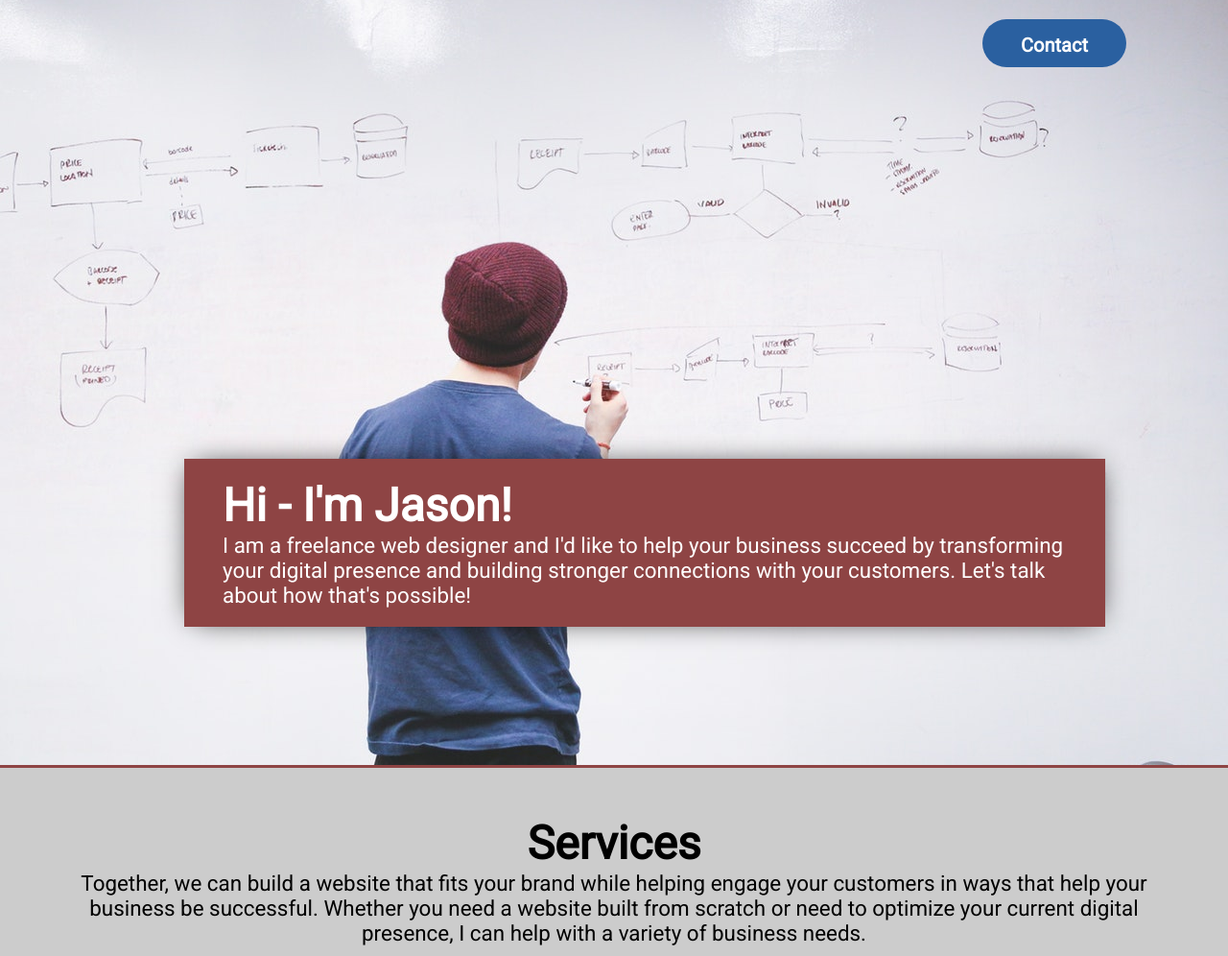
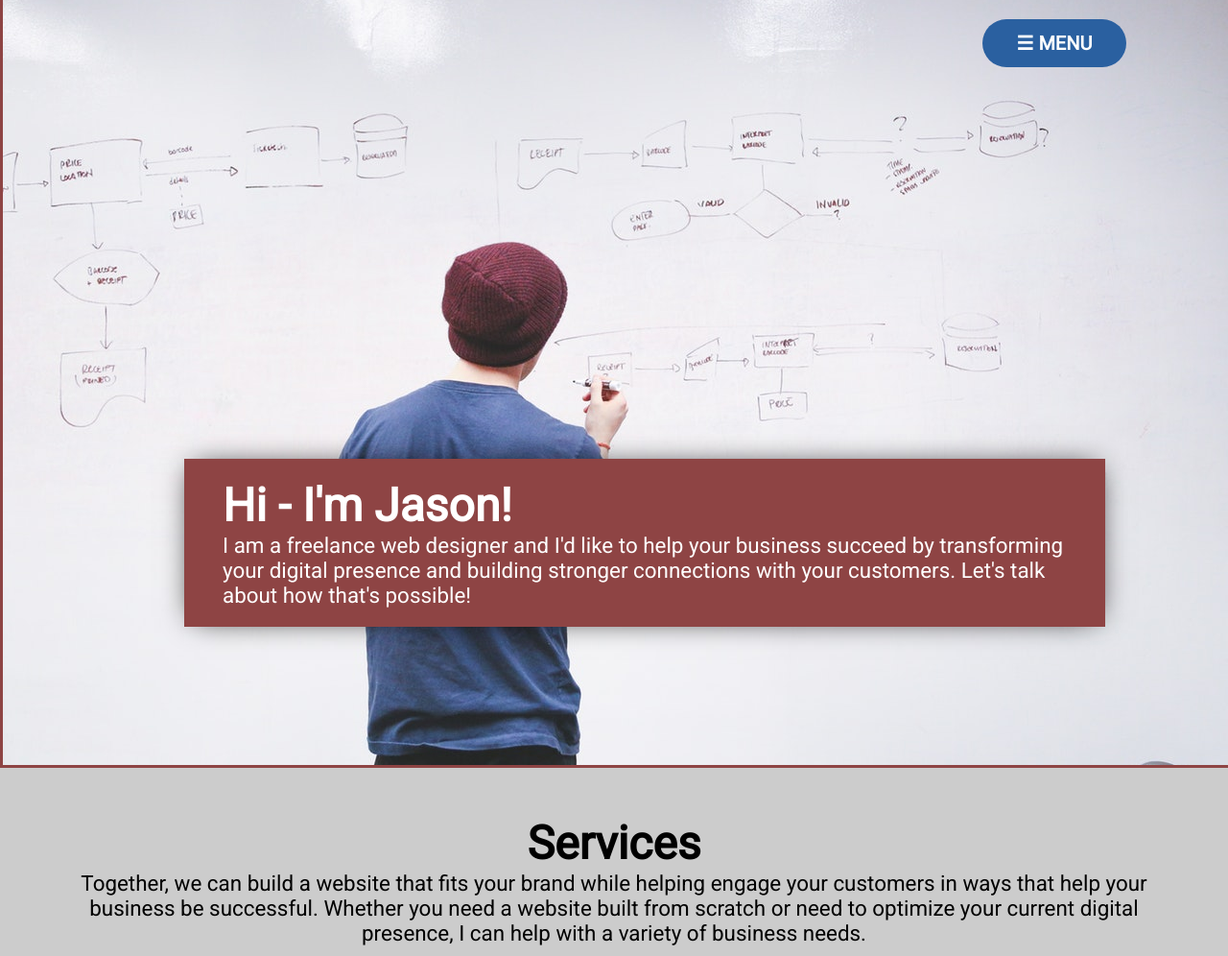
Before and after one commit to jasonbodman/portfolio-redesign, a PHP site: page /index.html in a window 1280 px wide. Shown: the top 996 px of the page at 96% size. Run offline with PHP 8.4, Linux system fonts and the light colour scheme; some libraries are stand-ins or nearby versions; some web fonts are replaced.

Commit message:
add menu navigation and update contactform.php file

```diff
--- a/css/styles.css
+++ b/css/styles.css
@@ -31,6 +31,20 @@
 
 
 /* SECTION STYLES */
+
+.sidenav {
+  height: 100%; /* 100% Full-height */
+  width: 0px; /* 0 width - change this with JavaScript */
+  position: fixed; /* Stay in place */
+  z-index: 1; /* Stay on top */
+  top: 0; /* Stay at the top */
+  left: 0;
+  background-color: #ccc; /* Black*/
+  overflow-x: hidden; /* Disable horizontal scroll */
+  padding-top: 60px; /* Place content 60px from the top */
+  transition: 0.5s; /* 0.5 second transition effect to slide in the sidenav */
+	border-right: 3px solid #8e4444;
+}
 
 header {
 	background-color: #2a60a0;
@@ -212,18 +226,40 @@ h3 {
 	font-size: 1.5rem;
 }
 
+.sidenav a {
+  padding: 8px 8px 8px 32px;
+  text-decoration: none;
+  font-size: 25px;
+  color: #2a60a0;
+  display: block;
+  transition: 0.3s;
+}
+
+.sidenav a:hover {
+  color: #8e4444;
+}
+
+.sidenav .closebtn {
+  position: absolute;
+  top: 0;
+  right: 25px;
+  font-size: 36px;
+  margin-left: 50px;
+}
+
 p.subtitle {
 	font-size: 1.4rem;
 	font-weight: lighter;
 }
 
-a.nav-link {
+span.nav-link {
 	text-decoration: none;
+	text-transform: uppercase;
 	color: #fff;
 	font-weight: bold;
 	font-size: 1.25rem;
 	text-align: center;
-	margin-top: 10px;
+	margin: auto;
 }
 
 .title button {
@@ -303,3 +339,10 @@ input.submit {
 .footer-right p {
 	margin-top: 5px;
 }
+
+
+/* MEDIA QUERIES */
+@media screen and (max-height: 450px) {
+    .sidenav {padding-top: 15px;}
+    .sidenav a {font-size: 18px;}
+}
--- a/index.html
+++ b/index.html
@@ -14,12 +14,44 @@
 		<link href="css/styles.css" rel="stylesheet">
 		<link rel="shortcut icon" type="image/png" href="img/logo-black.PNG">
 
+		<script>
+				/* Set the width of the side navigation to 250px */
+				function openNav() {
+				    document.getElementById("mySidenav").style.width = "250px";
+				}
+
+				/* Set the width of the side navigation to 0 */
+				function closeNav() {
+				    document.getElementById("mySidenav").style.width = "0";
+				}
+
+				function checkNav() {
+				    var x = document.getElementById("mySidenav");
+				    if (x.style.width === "0px") {
+				        x.style.width = " 250px";
+				    } else {
+				        x.style.width = "0px";
+				    }
+				}
+		</script>
+
 	</head>
 
 	<body>
-		<header>
+
+		<div id="mySidenav" class="sidenav">
+		  <a href="javascript:void(0)" class="closebtn" onclick="closeNav()">&times;</a>
+		  <a href="#main" onclick="closeNav()">Home</a>
+		  <a href="#services" onclick="closeNav()">Services</a>
+		  <a href="#portfolio" onclick="closeNav()">Portfolio</a>
+		  <a href="#contact" onclick="closeNav()">Contact</a>
+		</div>
+
+<!-- Use any element to open the sidenav -->
+
+		<header onclick="checkNav()">
 			<div class="nav-contact">
-				<a class="nav-link center">Contact</a>
+				<span class="nav-link center">&#9776; Menu</span>
 			</div>
 		</header>
 
```
Also changed, not shown: contact_form.php (added, +55 -0 lines).
